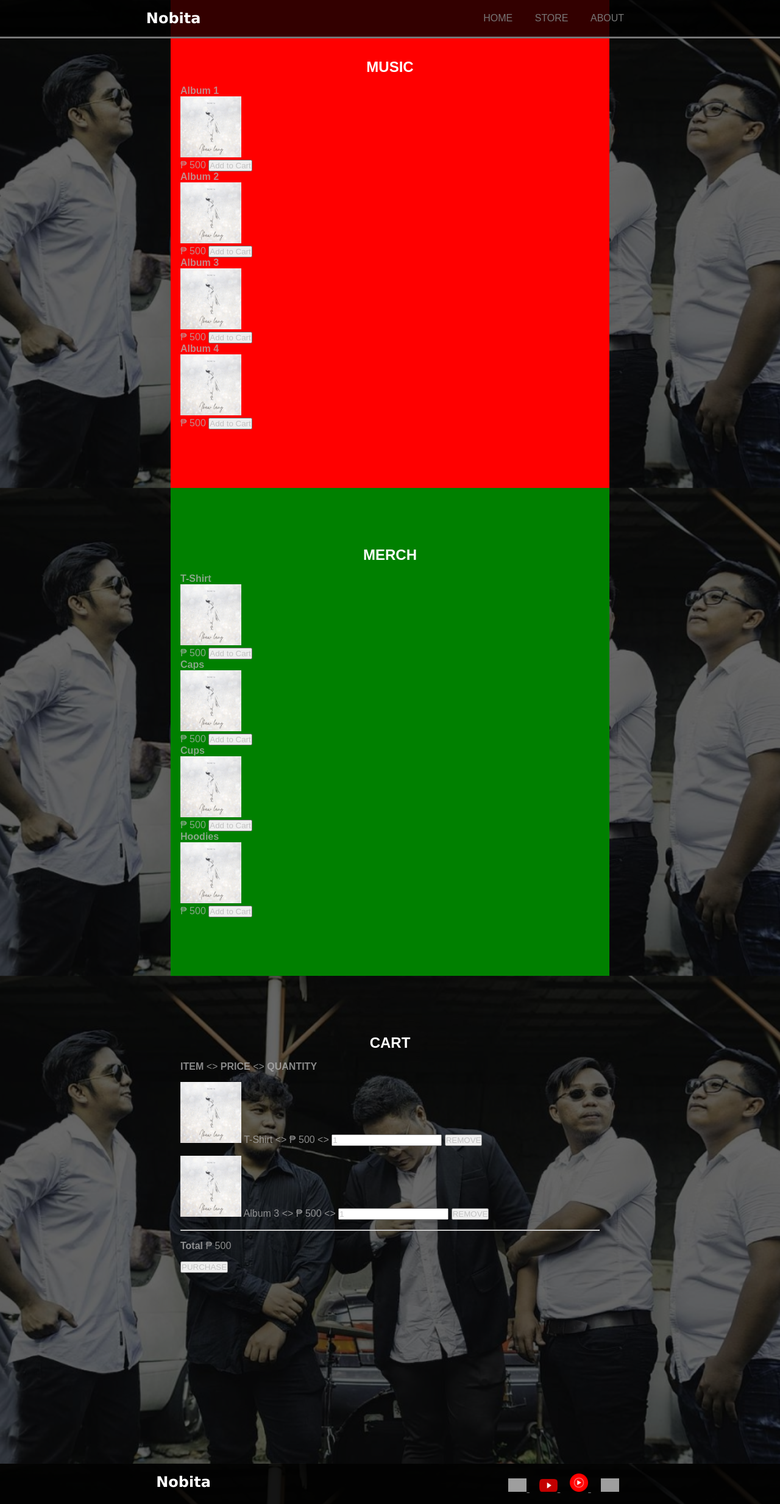
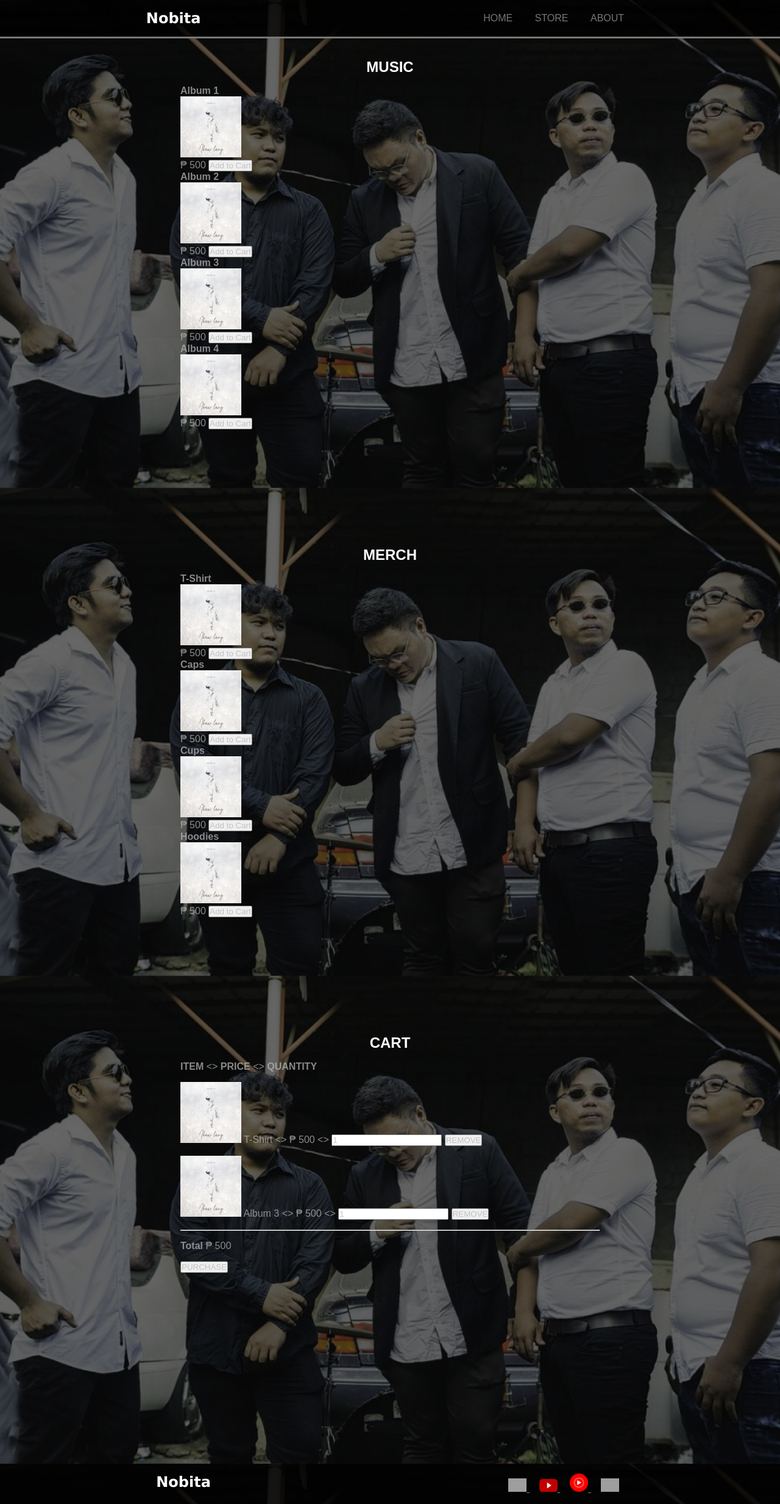
Before and after one commit to cronomus01/cronomus01.github.io, a PHP site: page /store.html in a window 1280 px wide. Shown: the whole page at 61% size. Run offline with PHP 8.4, Linux system fonts and the light colour scheme; grey boxes are pictures that could not be loaded.

Commit message:
Update index.css

```diff
--- a/musicalband/css/index.css
+++ b/musicalband/css/index.css
@@ -149,19 +149,8 @@
 
 
 
-#music {
-    background-color: red;
-}
-
-#merch {
-    background-color: green;
-}
-#cart {
-  height: 100vh;
-}
-
-section {
-
+#music, #merch, #cart {
+    height: 100vh;
 }
 
 .footer {
```
